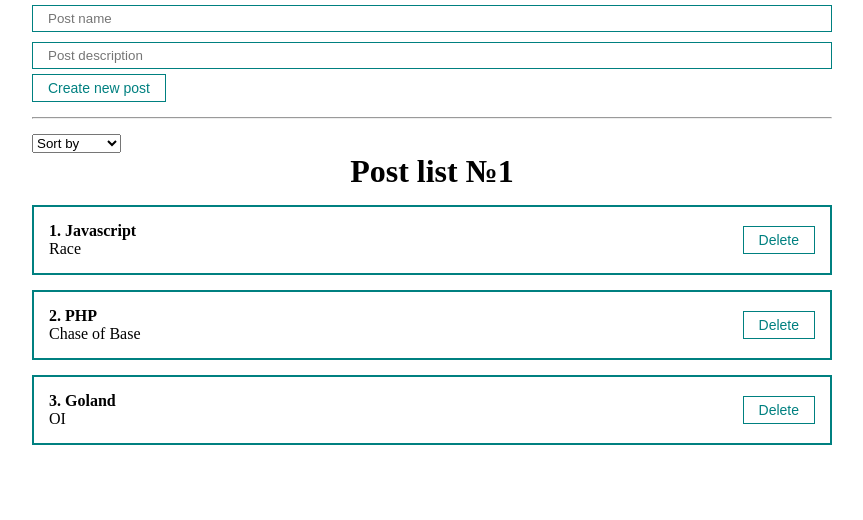
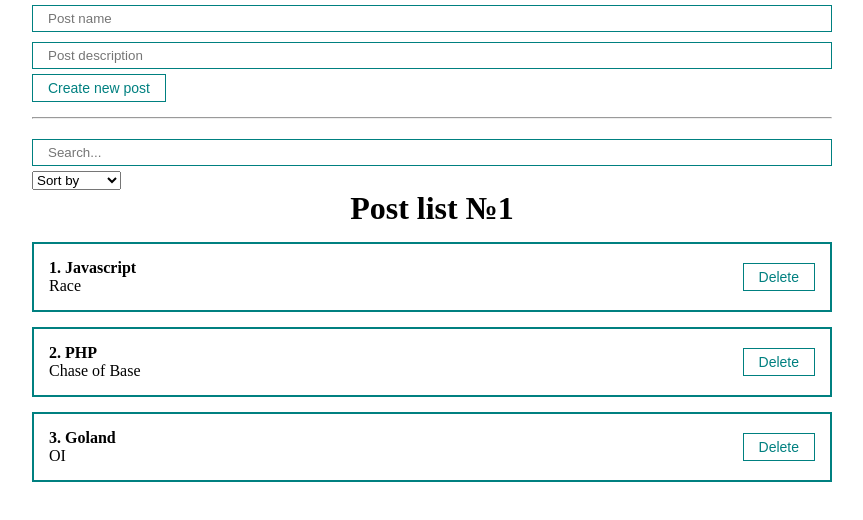
Before and after one commit to Anrower/react_ubi_tv, a React (Create React App) app: page / in a window 1280 px wide. Shown: the top 520 px of the page, without its empty margins (208-1071 px from the left). Built offline with nearby package versions, Linux system fonts and the light colour scheme.

Commit message:
feat: add PostFilter component

```diff
--- a/src/App.js
+++ b/src/App.js
@@ -1,18 +1,30 @@
-import React, { useState, useRef } from 'react';
+import React, { useState, useRef, useMemo } from 'react';
 import PostList from './components/PostList';
 import './styles/App.css'
 import PostForm from './components/PostForm';
-import MySelect from './components/UI/select/MySelect';
+import PostFilter from './components/PostFilter';
 
 
 function App() {
   const [posts, setPosts] = useState([
     { id: 1, title: 'Javascript', body: 'Race' },
     { id: 2, title: 'PHP', body: 'Chase of Base' },
-    { id: 3, title: 'Goland', body: 'OI' },
+    { id: 3, title: 'Goland', body: 'OI ' },
   ])
+  const [filter, setFilter] = useState({ sort: '', query: '' })
 
-  const [selectedSort, setSelectedSort] = useState('')
+
+  const sortedPosts = useMemo(() => {
+    if (filter.sort) {
+      return [...posts].sort((a, b) => a[filter.sort].localeCompare(b[filter.sort]))
+    }
+    return posts;
+  }, [filter.sort, posts])
+
+  const sortedAndSearchedPosts = useMemo(() => {
+    return sortedPosts.filter(post => post.title.toLowerCase().includes(filter.query.toLowerCase()))
+  }, [filter.query, sortedPosts])
+
   const createPost = (newPost) => {
     setPosts([...posts, newPost])
   }
@@ -22,29 +34,17 @@
     setPosts(posts.filter(p => p.id !== post.id))
   }
 
-  const sortPosts = (sort) => {
-    setSelectedSort(sort);
-    setPosts([...posts].sort((a, b) => a[sort].localeCompare(b[sort])))
-  }
-
   return (
     <div className="App">
       <PostForm create={createPost} />
       <hr style={{ margin: '15px 0 ' }} />
-      <div>
-        <MySelect
-          value={selectedSort}
-          onChange={sortPosts}
-          defaultValue='Sort by'
-          options={[
-            { value: 'title', name: 'Name' },
-            { value: 'body', name: 'Description' }
-          ]}
-        />
-      </div>
-      {posts.length !== 0
+      <PostFilter
+        filter={filter}
+        setFilter={setFilter}
+      />
+      {sortedAndSearchedPosts.length
         ?
-        <PostList remove={removePost} posts={posts} title='Post list №1' />
+        <PostList remove={removePost} posts={sortedAndSearchedPosts} title='Post list №1' />
         :
         <h2 style={{ textAlign: 'center' }}>
           Posts not found!
--- /dev/null
+++ b/src/components/PostFilter.jsx
@@ -0,0 +1,26 @@
+import React from 'react';
+import MyInput from './UI/input/MyInput';
+import MySelect from './UI/select/MySelect'
+
+const PostFilter = ({ filter, setFilter }) => {
+  return (
+    <div>
+      <MyInput
+        value={filter.query}
+        onChange={e => setFilter({ ...filter, query: e.target.value })}
+        placeholder='Search...'
+      />
+      <MySelect
+        value={filter.sort}
+        onChange={selectedSort => setFilter({ ...filter, sort: selectedSort })}
+        defaultValue='Sort by'
+        options={[
+          { value: 'title', name: 'Name' },
+          { value: 'body', name: 'Description' }
+        ]}
+      />
+    </div>
+  );
+};
+
+export default PostFilter;
```
